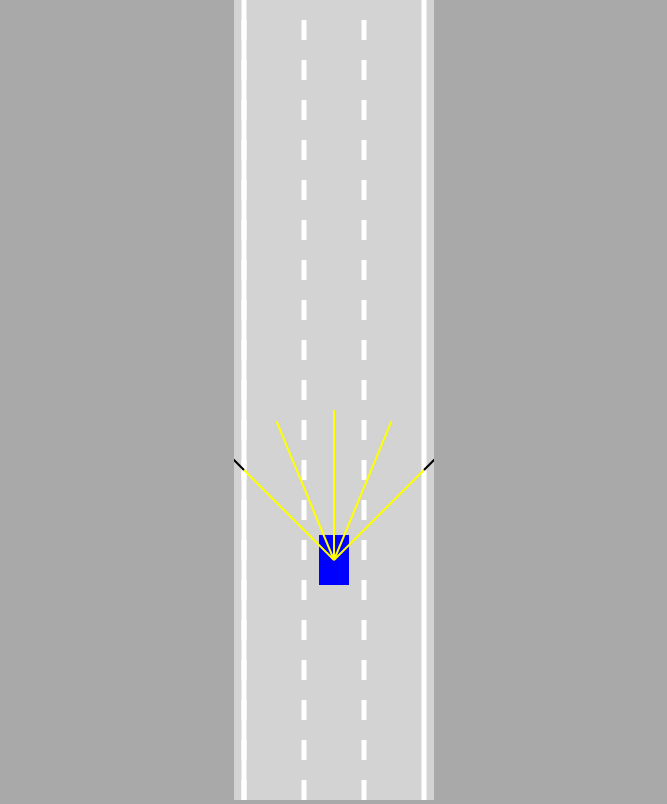
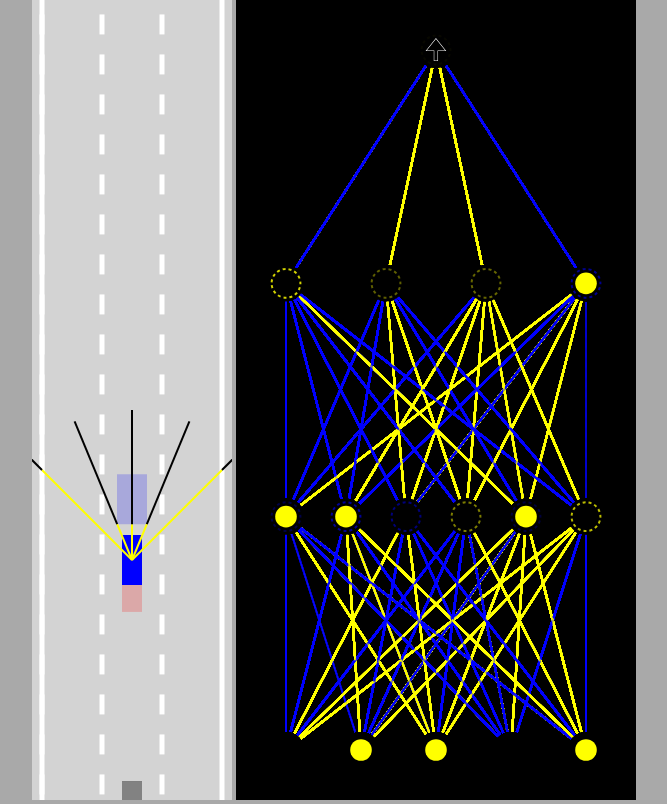
Before and after one commit to tigor27/self-driving-car, a plain HTML site: page src/index.html in a window 1280 px wide. Shown: the whole page, without its empty margins (306-973 px from the left). Drawn offline with Linux system fonts and the light colour scheme.

Commit message:
Network completed. Issue - only one diretion

```diff
--- a/src/css/style.css
+++ b/src/css/style.css
@@ -5,7 +5,12 @@ body {
     text-align: center;
 }
 
-#myCanvas {
+#carCanvas {
     background: lightgray;
 
 }
+
+#networkCanvas {
+    background: black;
+
+}
--- a/src/index.html
+++ b/src/index.html
@@ -4,7 +4,10 @@
     <link rel="stylesheet" href="css/style.css">
 </head>
 <body>
-    <canvas id="myCanvas"></canvas>
+    <canvas id="carCanvas"></canvas>
+    <canvas id="networkCanvas"></canvas>
+    <script src="js/visualizer.js"></script>
+    <script src="js/Network.js"></script>
     <script src="js/Utils.js"></script>
     <script src="js/sensor.js"></script>
     <script src="js/road.js"></script>
--- /dev/null
+++ b/src/js/Network.js
@@ -0,0 +1,64 @@
+class NeuralNetwork {
+    constructor(neuronCounts) {
+        this.levels = [];
+        for (let i = 0; i < neuronCounts.length; i++) {
+            this.levels.push(new Level(neuronCounts[i], neuronCounts[i + 1]));
+        }
+    }
+
+    static feedForward (givenInputs, network) {
+        let outputs = Level.feedForward(givenInputs, network.levels[0]);
+        for (let i = 0; i < network.levels.length; i++) {
+            outputs= Level.feedForward(outputs, network.levels[i]);
+        }
+        return outputs;
+    }
+}
+
+class Level {
+    constructor(inputCount, outputCount) {
+        this.inputs = new Array(inputCount);
+        this.outputs = new Array(outputCount);
+        this.biases = new Array(outputCount);
+
+        this.weights={};
+        for (let i = 0; i < inputCount; i++) {
+            this.weights[i] = new Array(outputCount);
+        }
+
+        Level.#randomize (this);
+    }
+
+    static #randomize (level) {
+        for (let i = 0; i < level.inputs.length; i++) {
+            for (let j = 0; j < level.outputs.length; j++) {
+                level.weights[i][j] = Math.random() * 2 - 1;
+            }
+        }
+
+        for (let i = 0; i < level.biases.length; i++) {
+            level.biases[i] = Math.random() * 2 - 1;
+        }
+    }
+
+    static feedForward(givenInputs, level) {
+        for (let i = 0; i < level.inputs.length; i++) {
+            level.inputs[i] = givenInputs[i];
+        }
+        for (let i = 0; i < level.outputs.length; i++) {
+            let sum = 0;
+            for (let j = 0; j < level.inputs.length; j++) {
+                sum += level.inputs[j] * level.weights[j][i];
+            }
+
+
+            if (sum > level.biases[i]) {
+                level.outputs[i] = 1;
+            } else {
+                level.outputs[i] = 0;
+            }
+        }
+
+        return level.outputs;
+    }
+}
--- a/src/js/Utils.js
+++ b/src/js/Utils.js
@@ -36,3 +36,11 @@ function polyIntesect (poly1, poly2) {
     }
     return false;
 }
+
+function getRGBA(value){
+    const alpha=Math.abs(value);
+    const R=value<0?0:255;
+    const G=R;
+    const B=value>0?0:255;
+    return "rgba("+R+","+G+","+B+","+alpha+")";
+}
--- a/src/js/car.js
+++ b/src/js/car.js
@@ -12,13 +12,17 @@ class Car {
         this.damaged = false;
         this.angle = 0;
 
-        if (controlType != "DUMMY")
+        this.useBrain = controlType=="AI";
+
+        if (controlType != "DUMMY") {
             this.sensor = new Sensor(this);
+            this.brain = new NeuralNetwork([this.sensor.rayCount, 6,4]);
+        }
         this.controls = new Controls(controlType);
         this.polygon = this.#createPolygon();
     }
 
-    draw (ctx, color) {
+    draw (ctx, color, drawSensor = false) {
         if (this.damaged) {
             ctx.fillStyle="gray";
         } else {
@@ -31,7 +35,7 @@ class Car {
             ctx.lineTo(this.polygon[i].x, this.polygon[i].y);
         }
         ctx.fill();
-        if (this.sensor)
+        if (this.sensor && drawSensor)
             this.sensor.draw(ctx);
     }
 
@@ -42,8 +46,18 @@ class Car {
             this.damaged = this.#assessDamage(roadBorders, traffic);
         }
 
-        if (this.sensor)
+        if (this.sensor) {
             this.sensor.update(roadBorders, traffic);
+            const offsets=this.sensor.readings.map(s => s==null?0:1-s.offset);
+            const outputs = NeuralNetwork.feedForward(offsets, this.brain);
+
+            if (this.useBrain) {
+                this.controls.forward=outputs[0];
+                this.controls.left=outputs[1];
+                this.controls.right=outputs[2];
+                this.controls.reverse=outputs[3];
+            }
+        }
     }
 
     #assessDamage(roadBorders, traffic) {
--- a/src/js/main.js
+++ b/src/js/main.js
@@ -1,33 +1,59 @@
-const canvas=document.getElementById ("myCanvas");
-canvas.height=window.innerHeight;
-canvas.width=200;
+const carCanvas=document.getElementById ("carCanvas");
+carCanvas.height=window.innerHeight;
+carCanvas.width=200;
 
-const ctx = canvas.getContext ("2d");
-const road = new Road(canvas.width / 2, canvas.width*0.9);
-const car = new Car (road.getLaneCenter(1), 100, 30, 50, "KEYS", 3);
+const networkCanvas=document.getElementById ("networkCanvas");
+networkCanvas.height=window.innerHeight;
+networkCanvas.width=400;
+
+const carCtx = carCanvas.getContext ("2d");
+const networkCtx = networkCanvas.getContext ("2d");
+
+const road = new Road(carCanvas.width / 2, carCanvas.width*0.9);
+const N=100;
+const cars = generateCars (N);
+//const car = new Car (road.getLaneCenter(1), 100, 30, 50, "AI", 3);
 const traffic = [
     new Car(road.getLaneCenter(1), -100, 30, 50, "DUMMY", 2)
 ];
 animate();
 
-function animate() {
+function generateCars (N) {
+    const cars=[];
+    for (let i = 0; i <= N; i++) {
+        cars.push (new Car(road.getLaneCenter(1), 100, 20,50,"AI"))
+    }
+    return cars;
+}
+
+function animate(time) {
     for (let i = 0; i < traffic.length; i++) {
         traffic[i].update(road.borders, []);
     }
-    car.update(road.borders, traffic);
+    for (let i = 0; i < cars.length; i++) {
+        cars[i].update(road.borders, traffic);
+    }
+    //car.update(road.borders, traffic);
+    const bestCar = cars.find (c=>c.y==Math.min(...cars.map(c=>c.y)));
+    carCanvas.height=window.innerHeight;
 
-    canvas.height=window.innerHeight;
+    carCtx.save();
+    carCtx.translate (0, -bestCar.y+carCanvas.height*0.7);
 
-    ctx.save();
-    ctx.translate (0, -car.y+canvas.height*0.7);
+    road.draw(carCtx);
+    carCtx.globalAlpha=0.2;
+    for (let i = 0; i < traffic.length; i++) {
+        traffic[i].draw(carCtx, "blue");
+    }
+    for (let i = 0; i < cars.length; i++) {
+        cars[i].draw(carCtx, "red");
+    }
 
-    road.draw(ctx);
+    carCtx.globalAlpha=1;
+    bestCar.draw(carCtx, "blue", true);
 
-    for (let i = 0; i < traffic.length; i++) {
-        traffic[i].draw(ctx, "red");
-    }
-    car.draw(ctx, "blue");
-
-    ctx.restore();
+    carCtx.restore();
+    networkCtx.lineDashOffset=-time/50;
+    Visualizer.drawNetwork(networkCtx, bestCar.brain);
     requestAnimationFrame(animate);
 }
--- /dev/null
+++ b/src/js/visualizer.js
@@ -0,0 +1,110 @@
+class Visualizer{
+    static drawNetwork(ctx,network){
+        const margin=50;
+        const left=margin;
+        const top=margin;
+        const width=ctx.canvas.width-margin*2;
+        const height=ctx.canvas.height-margin*2;
+
+        const levelHeight=height/network.levels.length;
+
+        for(let i=network.levels.length-1;i>=0;i--){
+            const levelTop=top+
+                lerp(
+                    height-levelHeight,
+                    0,
+                    network.levels.length==1
+                        ?0.5
+                        :i/(network.levels.length-1)
+                );
+
+            ctx.setLineDash([7,3]);
+            Visualizer.drawLevel(ctx,network.levels[i],
+                left,levelTop,
+                width,levelHeight,
+                i==network.levels.length-1
+                    ?['🠉','🠈','🠊','🠋']
+                    :[]
+            );
+        }
+    }
+
+    static drawLevel(ctx,level,left,top,width,height,outputLabels){
+        const right=left+width;
+        const bottom=top+height;
+
+        const {inputs,outputs,weights,biases}=level;
+
+        for(let i=0;i<inputs.length;i++){
+            for(let j=0;j<outputs.length;j++){
+                ctx.beginPath();
+                ctx.moveTo(
+                    Visualizer.#getNodeX(inputs,i,left,right),
+                    bottom
+                );
+                ctx.lineTo(
+                    Visualizer.#getNodeX(outputs,j,left,right),
+                    top
+                );
+                ctx.lineWidth=2;
+                ctx.strokeStyle=getRGBA(weights[i][j]);
+                ctx.stroke();
+            }
+        }
+
+        const nodeRadius=18;
+        for(let i=0;i<inputs.length;i++){
+            const x=Visualizer.#getNodeX(inputs,i,left,right);
+            ctx.beginPath();
+            ctx.arc(x,bottom,nodeRadius,0,Math.PI*2);
+            ctx.fillStyle="black";
+            ctx.fill();
+            ctx.beginPath();
+            ctx.arc(x,bottom,nodeRadius*0.6,0,Math.PI*2);
+            ctx.fillStyle=getRGBA(inputs[i]);
+            ctx.fill();
+        }
+
+        for(let i=0;i<outputs.length;i++){
+            const x=Visualizer.#getNodeX(outputs,i,left,right);
+            ctx.beginPath();
+            ctx.arc(x,top,nodeRadius,0,Math.PI*2);
+            ctx.fillStyle="black";
+            ctx.fill();
+            ctx.beginPath();
+            ctx.arc(x,top,nodeRadius*0.6,0,Math.PI*2);
+            ctx.fillStyle=getRGBA(outputs[i]);
+            ctx.fill();
+
+            ctx.beginPath();
+            ctx.lineWidth=2;
+            ctx.arc(x,top,nodeRadius*0.8,0,Math.PI*2);
+            ctx.strokeStyle=getRGBA(biases[i]);
+            ctx.setLineDash([3,3]);
+            ctx.stroke();
+            ctx.setLineDash([]);
+
+            if(outputLabels[i]){
+                ctx.beginPath();
+                ctx.textAlign="center";
+                ctx.textBaseline="middle";
+                ctx.fillStyle="black";
+                ctx.strokeStyle="white";
+                ctx.font=(nodeRadius*1.5)+"px Arial";
+                ctx.fillText(outputLabels[i],x,top+nodeRadius*0.1);
+                ctx.lineWidth=0.5;
+                ctx.strokeText(outputLabels[i],x,top+nodeRadius*0.1);
+            }
+        }
+    }
+
+    static #getNodeX(nodes,index,left,right){
+        return lerp(
+            left,
+            right,
+            nodes.length==1
+                ?0.5
+                :index/(nodes.length-1)
+        );
+    }
+}
```
